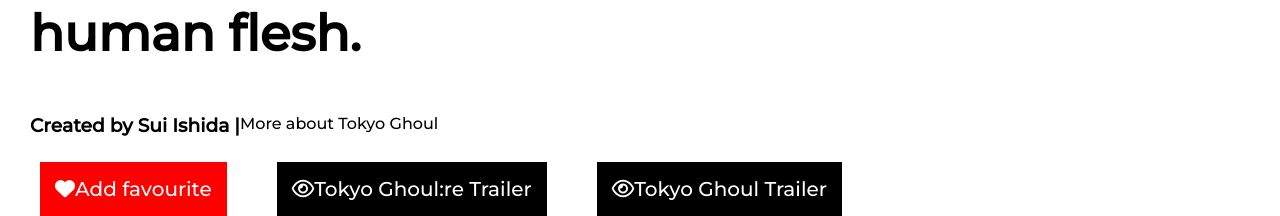
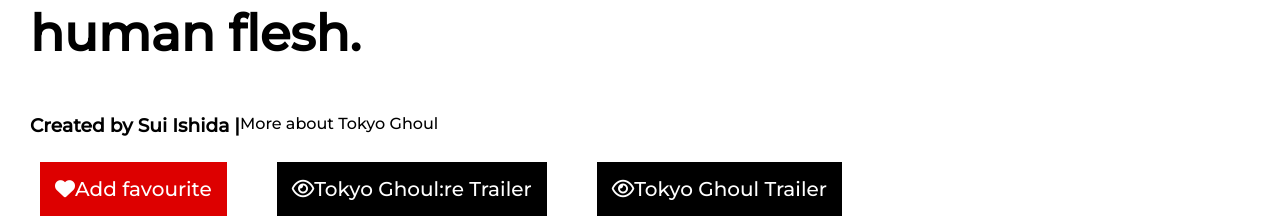
Before and after one commit to maitrish1/Landing-page, a plain HTML site: page index.html in a window 1280 px wide. In both pictures the pointer is over the link "Add favourite". Shown: the part 800-1016 px from the top of the page. Drawn offline with Linux system fonts and the light colour scheme.

Commit message:
few changes

```diff
--- a/style.css
+++ b/style.css
@@ -153,5 +153,5 @@ summary::-webkit-details-marker {
   font-size: 20px;
 }
 .trailer ul li a:hover{
-  background-color: #FF0000;
+  background-color: rgb(221, 0, 0);
 }
```
